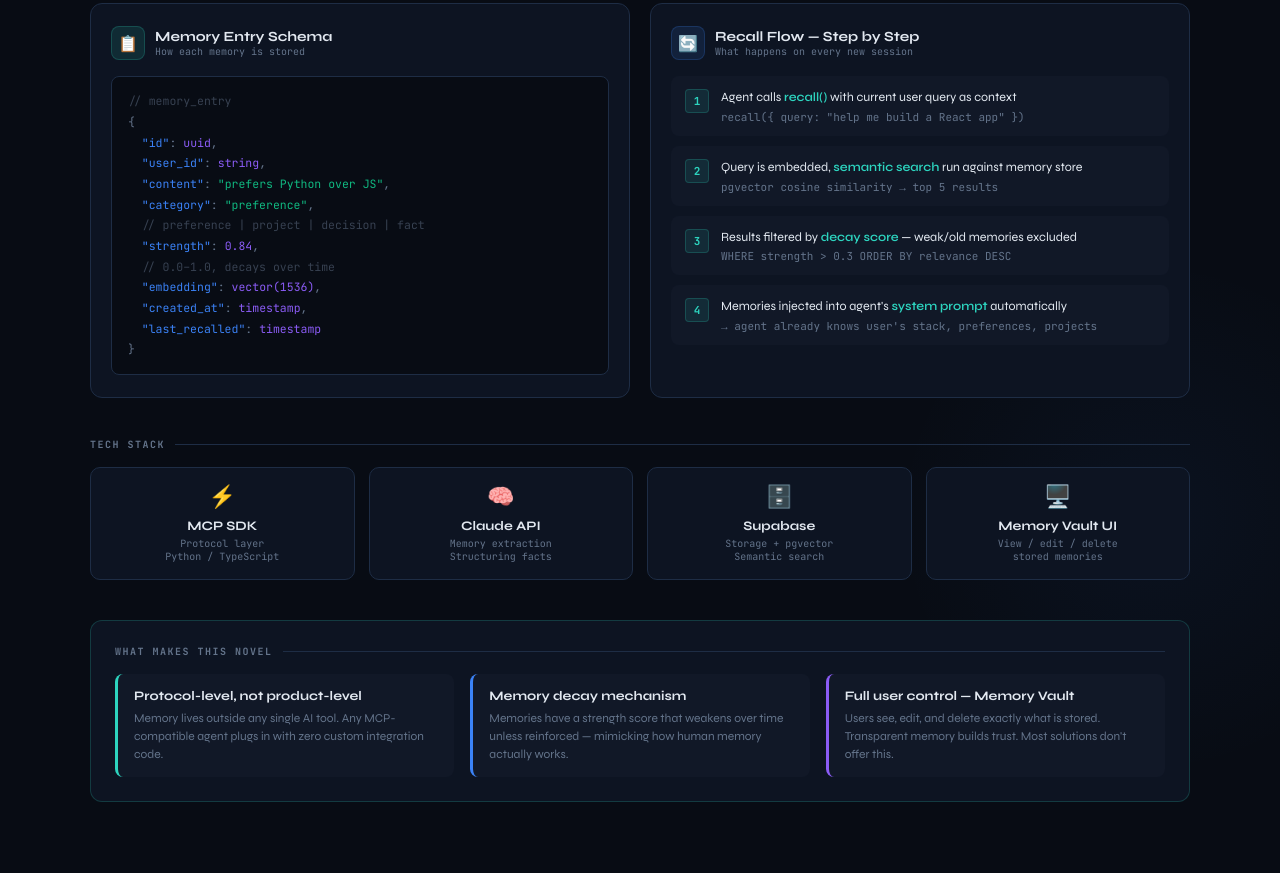
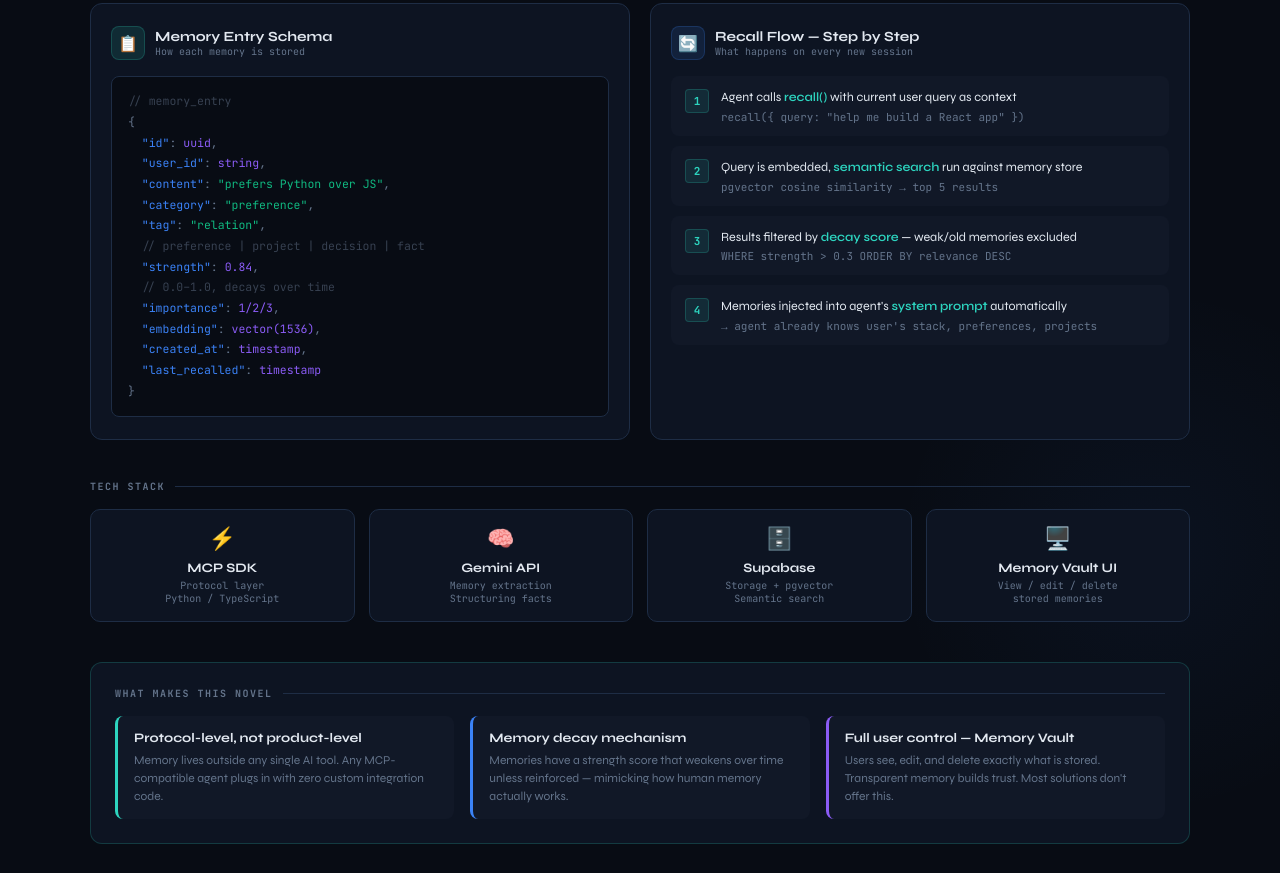
Before and after one commit to mohakgoel-data/Memory-MCP-Server, a plain HTML site: page index.html in a window 1280 px wide. Shown: the part 861-1734 px from the top of the page. Drawn offline with Linux system fonts and the light colour scheme.

Commit message:
updating html

```diff
--- a/index.html
+++ b/index.html
@@ -514,9 +514,11 @@
         &nbsp;&nbsp;<span class="schema-key">"user_id"</span>: <span class="schema-type">string</span>,<br/>
         &nbsp;&nbsp;<span class="schema-key">"content"</span>: <span class="schema-val">"prefers Python over JS"</span>,<br/>
         &nbsp;&nbsp;<span class="schema-key">"category"</span>: <span class="schema-val">"preference"</span>,<br/>
+        &nbsp;&nbsp;<span class="schema-key">"tag"</span>: <span class="schema-val">"relation"</span>,<br/>
         &nbsp;&nbsp;<span class="schema-comment">// preference | project | decision | fact</span><br/>
         &nbsp;&nbsp;<span class="schema-key">"strength"</span>: <span class="schema-type">0.84</span>,<br/>
         &nbsp;&nbsp;<span class="schema-comment">// 0.0–1.0, decays over time</span><br/>
+        &nbsp;&nbsp;<span class="schema-key">"importance"</span>: <span class="schema-type">1/2/3</span>,<br/>
         &nbsp;&nbsp;<span class="schema-key">"embedding"</span>: <span class="schema-type">vector(1536)</span>,<br/>
         &nbsp;&nbsp;<span class="schema-key">"created_at"</span>: <span class="schema-type">timestamp</span>,<br/>
         &nbsp;&nbsp;<span class="schema-key">"last_recalled"</span>: <span class="schema-type">timestamp</span><br/>
@@ -575,7 +577,7 @@
     </div>
     <div class="stack-chip">
       <span class="stack-emoji">🧠</span>
-      <div class="stack-name">Claude API</div>
+      <div class="stack-name">Gemini API</div>
       <div class="stack-role">Memory extraction<br/>Structuring facts</div>
     </div>
     <div class="stack-chip">
```
